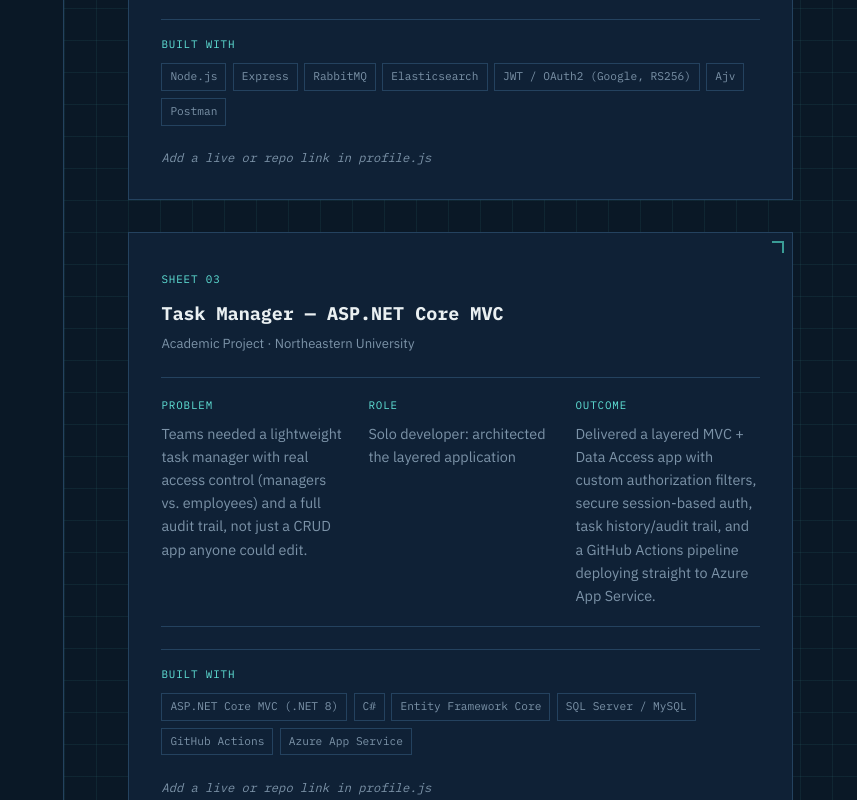
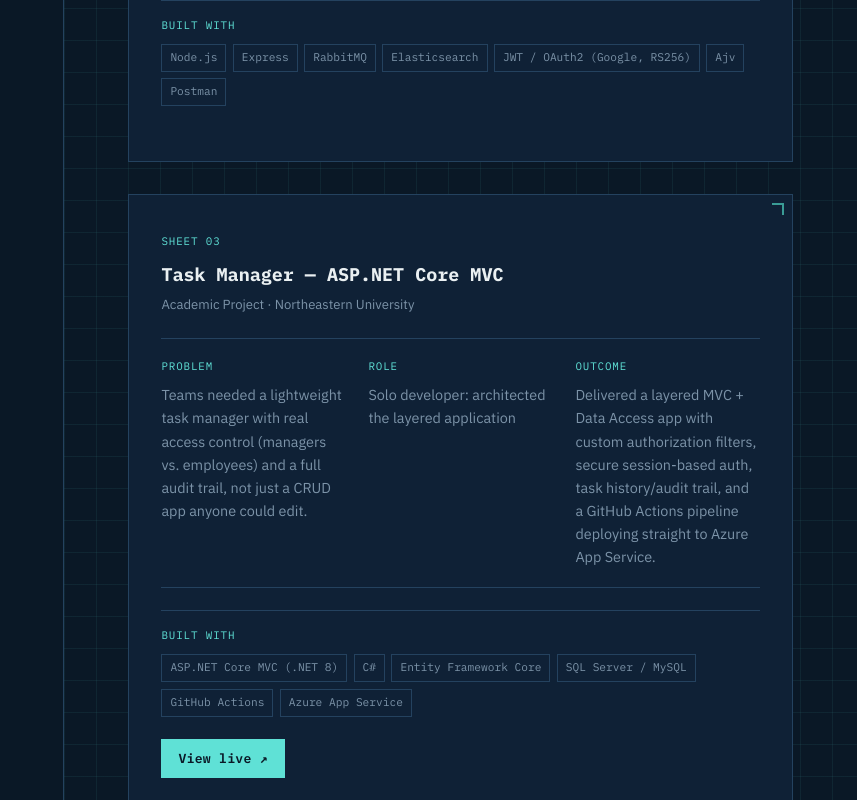
Before and after one commit to LokeshVaddepally77/lokesh-portfolio, a React (Vite) app: page / in a window 1280 px wide. Shown: the part 1400-2200 px from the top of the page, without its empty margins (423-1280 px from the left). Built offline with nearby package versions, Linux system fonts and the light colour scheme.

Commit message:
Add live Task Manager link, style it as a standout CTA
Drops the "add a link" placeholder text for projects without links
yet, and gives the live-demo link its own filled-button treatment
so it reads as a clear call to action next to the source link.

```diff
--- a/src/components/Projects.jsx
+++ b/src/components/Projects.jsx
@@ -41,19 +41,24 @@ export default function Projects() {
 
             <div className="drawing__links">
               {p.links?.live ? (
-                <a href={p.links.live} target="_blank" rel="noreferrer">
+                <a
+                  className="drawing__link drawing__link--live"
+                  href={p.links.live}
+                  target="_blank"
+                  rel="noreferrer"
+                >
                   View live ↗
                 </a>
               ) : null}
               {p.links?.github ? (
-                <a href={p.links.github} target="_blank" rel="noreferrer">
+                <a
+                  className="drawing__link drawing__link--source"
+                  href={p.links.github}
+                  target="_blank"
+                  rel="noreferrer"
+                >
                   Source ↗
                 </a>
-              ) : null}
-              {!p.links?.live && !p.links?.github ? (
-                <span className="drawing__links-empty">
-                  Add a live or repo link in profile.js
-                </span>
               ) : null}
             </div>
           </article>
--- a/src/data/profile.js
+++ b/src/data/profile.js
@@ -178,7 +178,7 @@ export const projects = [
       "Delivered a layered MVC + Data Access app with custom authorization filters, secure session-based auth, task history/audit trail, and a GitHub Actions pipeline deploying straight to Azure App Service.",
     stack: ["ASP.NET Core MVC (.NET 8)", "C#", "Entity Framework Core", "SQL Server / MySQL", "GitHub Actions", "Azure App Service"],
     links: {
-      live: null, // set this once the Azure App Service redeploy is live
+      live: "https://taskmanager-lokesh-ezaah3c8dmdpbnae.canadacentral-01.azurewebsites.net",
       github: null, // TaskManagerSolution is private again until the leaked secret is rotated and scrubbed from git history
     },
   },
--- a/src/index.css
+++ b/src/index.css
@@ -567,29 +567,44 @@ h1, h2, h3, p {
 
 .drawing__links {
   display: flex;
-  gap: 1.4rem;
+  align-items: center;
+  flex-wrap: wrap;
+  gap: 1rem;
   font-family: var(--font-mono);
   font-size: 0.82rem;
 }
 
-.drawing__links a {
-  color: var(--ink);
+.drawing__link {
   text-decoration: none;
-  border-bottom: 1px solid var(--ink-dim);
-  padding-bottom: 0.1rem;
-  transition: color 0.15s ease, border-color 0.15s ease;
+  transition: color 0.15s ease, border-color 0.15s ease, background 0.15s ease, transform 0.15s ease;
 }
 
-.drawing__links a:hover,
-.drawing__links a:focus-visible {
+.drawing__link--live {
+  color: var(--navy-900);
+  background: var(--ink);
+  border: 1px solid var(--ink);
+  padding: 0.5rem 1rem;
+  font-weight: 600;
+  letter-spacing: 0.02em;
+}
+
+.drawing__link--live:hover,
+.drawing__link--live:focus-visible {
+  background: var(--paper);
+  border-color: var(--paper);
+  transform: translateY(-1px);
+}
+
+.drawing__link--source {
+  color: var(--slate);
+  border-bottom: 1px solid var(--line);
+  padding-bottom: 0.1rem;
+}
+
+.drawing__link--source:hover,
+.drawing__link--source:focus-visible {
   color: var(--paper);
   border-color: var(--paper);
-}
-
-.drawing__links-empty {
-  color: var(--slate);
-  font-size: 0.76rem;
-  font-style: italic;
 }
 
 .drawing__corner {
```
